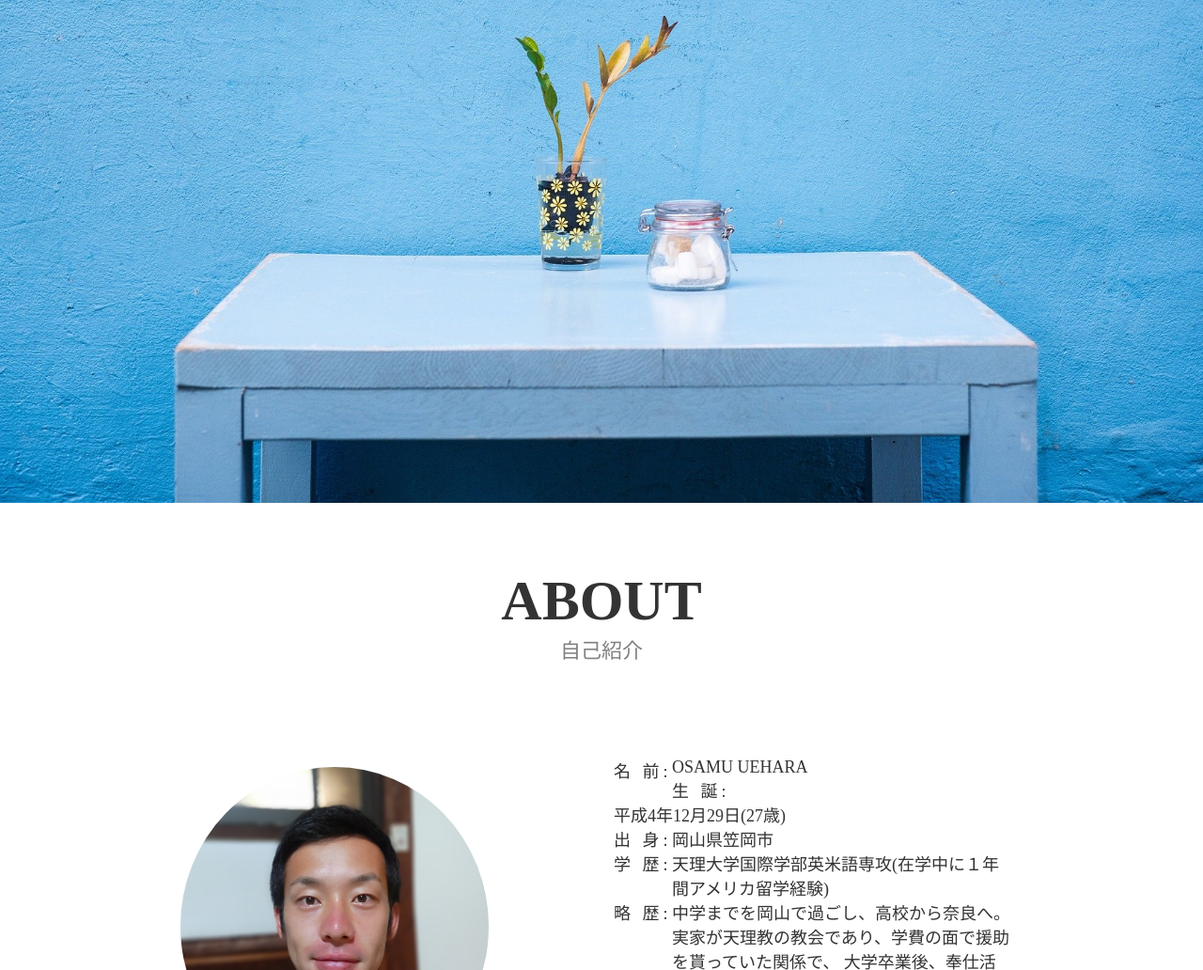
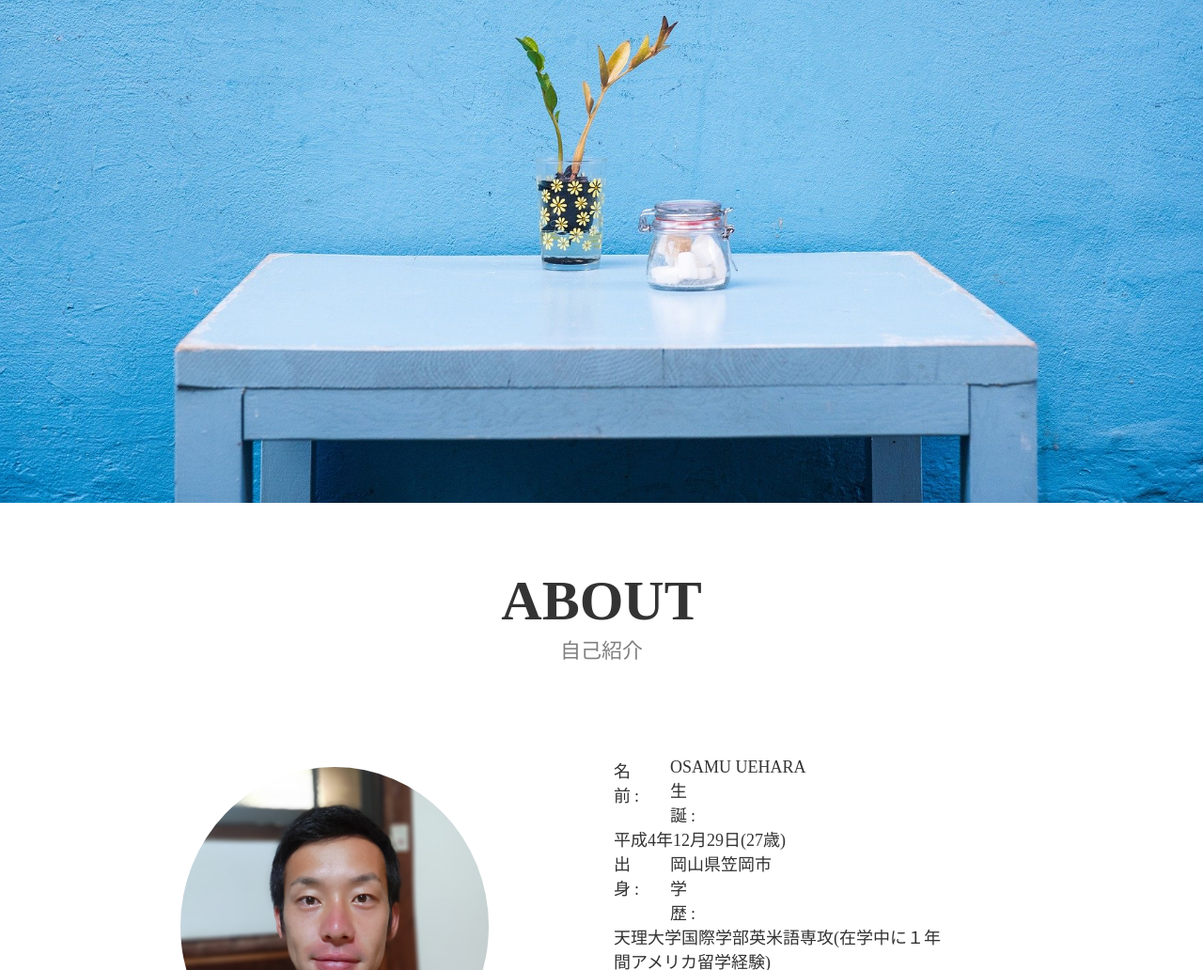
Before and after one commit to totti-ue/portfolio_uehara, a plain HTML site: page index.html in a window 1280 px wide. Shown: the part 265-1297 px from the top of the page at 94% size. Drawn offline with nearby package versions, Linux system fonts and the light colour scheme.

Commit message:
correcting_width_two

```diff
--- a/css/style.css
+++ b/css/style.css
@@ -135,7 +135,7 @@ a.page-link:hover {
 
 .profile-theme {
   float: left;
-  width: 62px;
+  width: 60px;
   letter-spacing: 4px;
 }
 
```
